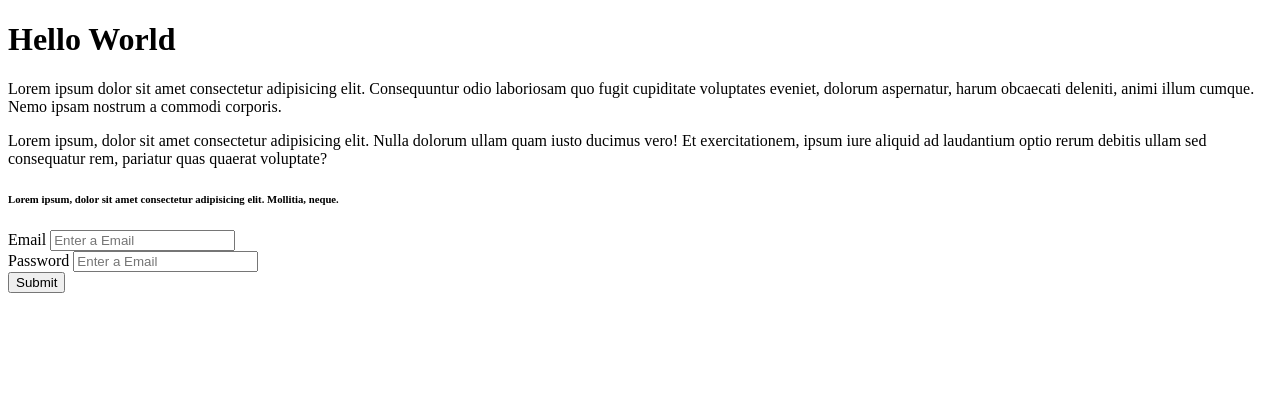
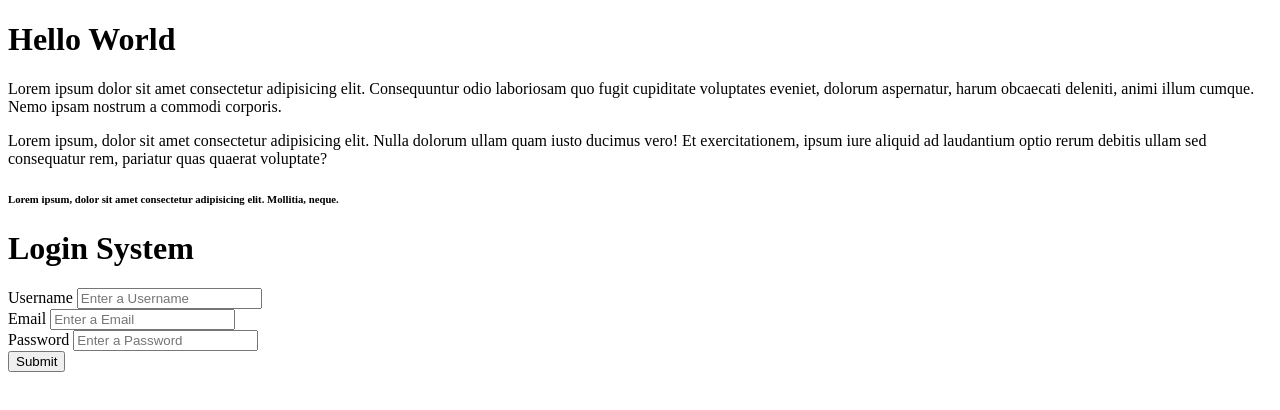
Before and after one commit to Ibtisam-txd/Session3, a plain HTML site: page index.html in a window 1280 px wide. Drawn offline with Linux system fonts and the light colour scheme.

Commit message:
-- update: done login system --

```diff
--- a/index.html
+++ b/index.html
@@ -12,6 +12,16 @@
         <h6>Lorem ipsum, dolor sit amet consectetur adipisicing elit. Mollitia, neque.</h6>
 
         <div>
+            <h1> Login System </h1>
+        </div>
+
+        <div>
+            <label for="">Username</label>
+            <input type="text" placeholder="Enter a Username">
+
+        </div>
+
+        <div>
             <label for="">Email</label>
             <input type="email" placeholder="Enter a Email">
 
@@ -19,13 +29,13 @@
 
         <div>
             <label for="">Password</label>
-            <input type="password" placeholder="Enter a Email">
+            <input type="password" placeholder="Enter a Password">
 
         </div>
 
         <div>
 
-            <input type="submit">
+            <input type="submit" value="Submit">
         </div>
 
 </body>
```
